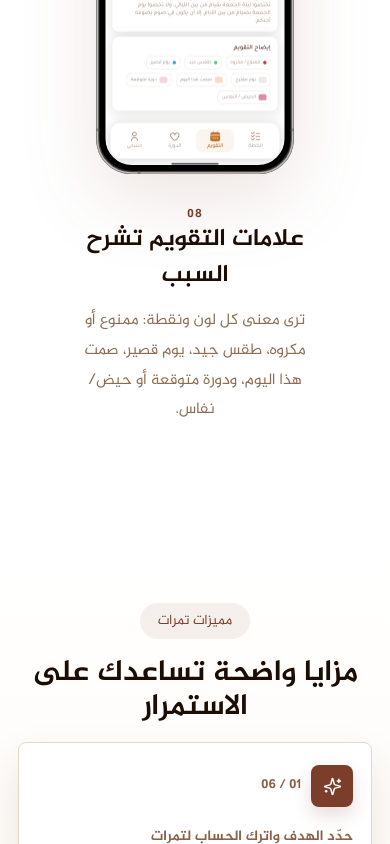
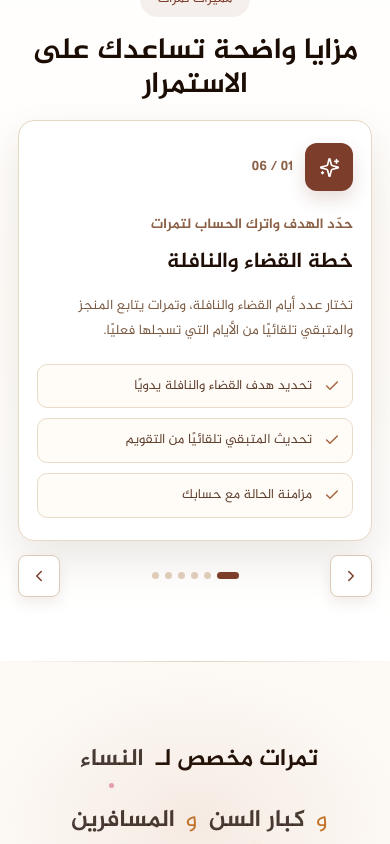
Before and after one commit to Shefaa-atef/tamrat_web, a React (Vite) app: page / in a window 390 px wide. Shown: the part 7280-8124 px from the top of the page. Built offline with nearby package versions, Linux system fonts and the light colour scheme.

Commit message:
Polish landing page sections

```diff
--- a/src/sections/03_Screenshots.tsx
+++ b/src/sections/03_Screenshots.tsx
@@ -166,8 +166,8 @@
         width: "100%",
         paddingTop: 120,
         paddingBottom: 120,
-        paddingLeft: 80,
-        paddingRight: 80,
+        paddingLeft: "clamp(18px, 5.5vw, 80px)",
+        paddingRight: "clamp(18px, 5.5vw, 80px)",
       }}
     >
       {/* Top melt from white */}
@@ -221,7 +221,7 @@
             </span>
 
             <h2
-              className="font-heading md:whitespace-nowrap"
+              className="font-heading 2xl:whitespace-nowrap"
               style={{
                 fontWeight: 700,
                 fontSize: "clamp(2.1rem, 3.8vw, 3.25rem)",
@@ -245,7 +245,7 @@
           </div>
         </motion.div>
 
-        {/* ── Desktop: pinned sequence, centered phone ── */}
+        {/* ── Tablet + Desktop: sticky scroll animation (md+) ── */}
         <div className="hidden md:block" style={{ marginTop: 12, position: "relative" }}>
           <div
             style={{
@@ -258,14 +258,98 @@
               zIndex: 2,
             }}
           >
+            {/* ── Tablet viewport: 2-col, phone right / text left (md to 2xl) ── */}
             <div
-              className="relative"
-              style={{
-                width: "100%",
-                maxWidth: 1220,
-                margin: "0 auto",
-                minHeight: 620,
-              }}
+              className="2xl:hidden w-full"
+              style={{ maxWidth: 900, margin: "0 auto" }}
+            >
+              <div
+                className="flex items-center gap-14"
+                dir="rtl"
+                style={{ width: "100%" }}
+              >
+                {/* Phone — visual right in RTL flex */}
+                <div style={{ width: 260, flexShrink: 0 }}>
+                  <motion.div
+                    animate={{ scale: phoneScale }}
+                    transition={{ scale: { duration: 0.62, ease } }}
+                    style={{
+                      filter: "drop-shadow(0 28px 44px rgba(124,61,42,0.17))",
+                      transformOrigin: "center center",
+                    }}
+                  >
+                    <IPhone src={screens[active].src} />
+                  </motion.div>
+                </div>
+
+                {/* Text — visual left in RTL flex */}
+                <div style={{ flex: 1, perspective: 1600 }}>
+                  <motion.div
+                    key={`tablet-text-${active}`}
+                    initial={{ opacity: 0, y: -26, rotateX: -86, scale: 0.96 }}
+                    animate={{ opacity: 1, y: 0, rotateX: 0, scale: 1 }}
+                    transition={{ duration: 0.58, ease }}
+                    dir="rtl"
+                    style={{
+                      transformStyle: "preserve-3d",
+                      transformOrigin: "center top",
+                      backfaceVisibility: "hidden",
+                    }}
+                  >
+                    <div
+                      className="mb-4 font-heading text-xs font-semibold tracking-[0.25em]"
+                      style={{ color: "#B88C68" }}
+                    >
+                      {String(active + 1).padStart(2, "0")}
+                    </div>
+                    <h3
+                      className="font-heading"
+                      style={{
+                        fontWeight: 700,
+                        fontSize: "clamp(1.35rem, 2vw, 1.75rem)",
+                        color: "#1C0D04",
+                        lineHeight: 1.3,
+                        marginBottom: "0.75rem",
+                      }}
+                    >
+                      {screens[active].title}
+                    </h3>
+                    <p
+                      style={{
+                        fontFamily: "var(--font-body)",
+                        fontSize: "0.98rem",
+                        color: "#7D6149",
+                        lineHeight: 1.82,
+                        marginBottom: "1rem",
+                      }}
+                    >
+                      {screens[active].desc}
+                    </p>
+                    <p
+                      style={{
+                        fontFamily: "var(--font-body)",
+                        fontSize: "0.92rem",
+                        color: "#7C3D2A",
+                        lineHeight: 1.75,
+                        borderRight: "3px solid #B86C46",
+                        paddingRight: "0.9rem",
+                      }}
+                    >
+                      {screens[active].value}
+                    </p>
+                    <div
+                      className="mt-5 h-[2px] rounded-full"
+                      style={{ width: 42, background: "#B86C46" }}
+                    />
+                  </motion.div>
+                </div>
+              </div>
+            </div>
+
+            {/* ── Desktop viewport: original 3-col (2xl+) ── */}
+            <div
+              className="hidden 2xl:block relative w-full"
+              style={{ maxWidth: 1220, margin: "0 auto", minHeight: 620 }}
             >
               <div
                 className="grid items-center"
@@ -374,7 +458,6 @@
                     >
                       ماذا تستفيد؟
                     </div>
-
                     <p
                       style={{
                         fontFamily: "var(--font-body)",
@@ -386,13 +469,9 @@
                     >
                       {screens[active].value}
                     </p>
-
                     <div
                       className="h-[2px] rounded-full"
-                      style={{
-                        width: 56,
-                        background: "#B86C46",
-                      }}
+                      style={{ width: 56, background: "#B86C46" }}
                     />
                   </motion.div>
                 </div>
@@ -400,13 +479,12 @@
             </div>
           </div>
 
+          {/* Shared scroll steps — drive active index for both tablet and desktop */}
           <div style={{ position: "relative", zIndex: 1 }} aria-hidden="true">
             {screens.map((screen, i) => (
               <div
-                key={`desktop-step-${screen.title}`}
-                ref={(el) => {
-                  stepRefs.current[i] = el;
-                }}
+                key={`step-${screen.title}`}
+                ref={(el) => { stepRefs.current[i] = el; }}
                 data-index={i}
                 style={{ height: "88vh" }}
               />
@@ -414,8 +492,8 @@
           </div>
         </div>
 
-        {/* ── Mobile: vertical cards ── */}
-        <div className="md:hidden space-y-24 pb-24" dir="rtl">
+        {/* ── Mobile only: static stacked cards (< md) ── */}
+        <div className="md:hidden space-y-16 pb-24" dir="rtl">
           {screens.map((screen, i) => (
             <motion.div
               key={i}
@@ -425,15 +503,12 @@
               transition={{ duration: 0.7, ease }}
               className="flex flex-col items-center gap-8"
             >
-              {/* Phone */}
               <div
                 className="w-[200px]"
                 style={{ filter: "drop-shadow(0 24px 36px rgba(124,61,42,0.14))" }}
               >
                 <IPhone src={screen.src} />
               </div>
-
-              {/* Text */}
               <div className="text-center w-full">
                 <div
                   className="mb-3 font-heading text-xs font-semibold tracking-widest"
--- a/src/sections/04_Features.tsx
+++ b/src/sections/04_Features.tsx
@@ -141,7 +141,7 @@
             مميزات تمرات
           </span>
           <h2
-            className="font-heading text-[1.85rem] sm:text-[2.25rem] md:whitespace-nowrap md:text-[3.25rem]"
+            className="font-heading text-[1.85rem] sm:text-[2.25rem] 2xl:text-[3.25rem]"
             style={{
               color: "#1C0D04",
               fontWeight: 700,
@@ -152,7 +152,7 @@
             مزايا واضحة تساعدك على الاستمرار
           </h2>
           <p
-            className="mt-4 hidden md:block"
+            className="mt-4 hidden 2xl:block"
             style={{
               color: "#8B6E52",
               fontFamily: "var(--font-body)",
@@ -167,7 +167,7 @@
           </p>
         </motion.div>
 
-        <div className="hidden md:block" style={{ width: "100%", maxWidth: 1600, margin: "0 auto", paddingInline: "clamp(18px, 4vw, 56px)" }}>
+        <div className="hidden 2xl:block" style={{ width: "100%", maxWidth: 1600, margin: "0 auto", paddingInline: "clamp(18px, 4vw, 56px)" }}>
           <motion.div
             initial={{ opacity: 0, y: 20 }}
             whileInView={{ opacity: 1, y: 0 }}
@@ -198,7 +198,7 @@
               />
 
               <div
-                className="grid items-center gap-4 md:grid-cols-[minmax(240px,1fr)_minmax(720px,1.45fr)_minmax(240px,1fr)] md:gap-6"
+                className="grid items-center gap-4 grid-cols-[minmax(240px,1fr)_minmax(720px,1.45fr)_minmax(240px,1fr)] gap-6"
                 style={{ position: "relative", zIndex: 1 }}
               >
                 {slides.map(({ feature, position }) => {
@@ -366,17 +366,12 @@
         </div>
 
         <motion.div
-          className="md:hidden"
+          className="2xl:hidden w-full mx-auto md:max-w-[700px]"
           initial={{ opacity: 0, y: 18 }}
           whileInView={{ opacity: 1, y: 0 }}
           viewport={{ once: true, margin: "-40px" }}
           transition={{ duration: 0.55, ease }}
-          style={{
-            width: "100%",
-            maxWidth: 420,
-            margin: "0 auto",
-            paddingInline: 18,
-          }}
+          style={{ paddingInline: "clamp(18px, 4vw, 40px)", margin: "0 auto" }}
         >
           <motion.article
             key={activeFeature.id}
@@ -385,10 +380,10 @@
             transition={{ duration: 0.26, ease }}
             style={{
               border: "1px solid #E7D7C5",
-              borderRadius: 8,
+              borderRadius: 16,
               background: "#FFFFFF",
               boxShadow: "0 18px 40px rgba(46,25,13,0.10)",
-              padding: "22px 18px 18px",
+              padding: "clamp(22px, 3.5vw, 44px) clamp(18px, 3.5vw, 44px)",
               textAlign: "right",
             }}
           >
@@ -398,21 +393,15 @@
                 alignItems: "center",
                 justifyContent: "space-between",
                 gap: 12,
-                marginBottom: 18,
+                marginBottom: 22,
               }}
             >
-              <div
-                style={{
-                  display: "flex",
-                  alignItems: "center",
-                  gap: 10,
-                }}
-              >
+              <div style={{ display: "flex", alignItems: "center", gap: 12 }}>
                 <div
                   style={{
-                    width: 42,
-                    height: 42,
-                    borderRadius: 8,
+                    width: 48,
+                    height: 48,
+                    borderRadius: 12,
                     background: "#7C3D2A",
                     color: "#FFFFFF",
                     display: "flex",
@@ -421,13 +410,13 @@
                     boxShadow: "0 8px 18px rgba(124,61,42,0.18)",
                   }}
                 >
-                  <ActiveIcon size={19} strokeWidth={1.9} />
+                  <ActiveIcon size={21} strokeWidth={1.9} />
                 </div>
                 <span
                   style={{
                     color: "#8A6046",
                     fontFamily: "var(--font-heading)",
-                    fontSize: "0.82rem",
+                    fontSize: "0.85rem",
                     fontWeight: 700,
                   }}
                 >
@@ -440,10 +429,10 @@
               style={{
                 color: "#8A6046",
                 fontFamily: "var(--font-heading)",
-                fontSize: "0.9rem",
+                fontSize: "clamp(0.9rem, 1.4vw, 1rem)",
                 fontWeight: 700,
                 lineHeight: 1.7,
-                margin: "0 0 8px",
+                margin: "0 0 10px",
               }}
             >
               {activeFeature.short}
@@ -453,36 +442,42 @@
               style={{
                 color: "#1F0E06",
                 fontFamily: "var(--font-heading)",
-                fontSize: "1.35rem",
+                fontSize: "clamp(1.35rem, 2.8vw, 1.9rem)",
                 fontWeight: 800,
-                lineHeight: 1.45,
-                margin: 0,
+                lineHeight: 1.35,
+                margin: "0 0 16px",
               }}
             >
               {activeFeature.title}
             </h3>
 
-            <div
+            <p
               style={{
-                display: "grid",
-                gap: 8,
-                marginTop: 18,
+                fontFamily: "var(--font-body)",
+                fontSize: "clamp(0.88rem, 1.3vw, 1rem)",
+                color: "#7A5A42",
+                lineHeight: 1.8,
+                marginBottom: 20,
               }}
             >
-              {activeFeature.pillars.slice(0, 2).map((pillar) => (
+              {activeFeature.summary}
+            </p>
+
+            <div style={{ display: "grid", gap: 10 }}>
+              {activeFeature.pillars.map((pillar) => (
                 <div
                   key={pillar}
                   style={{
                     display: "flex",
                     alignItems: "flex-start",
-                    gap: 10,
+                    gap: 12,
                     border: "1px solid #EADACA",
-                    borderRadius: 8,
+                    borderRadius: 10,
                     background: "#FFFCF8",
-                    padding: "10px 12px",
+                    padding: "clamp(10px, 1.5vw, 16px) clamp(12px, 2vw, 20px)",
                     color: "#5F3F2D",
                     fontFamily: "var(--font-body)",
-                    fontSize: "0.86rem",
+                    fontSize: "clamp(0.86rem, 1.2vw, 0.97rem)",
                     lineHeight: 1.65,
                   }}
                 >
```
